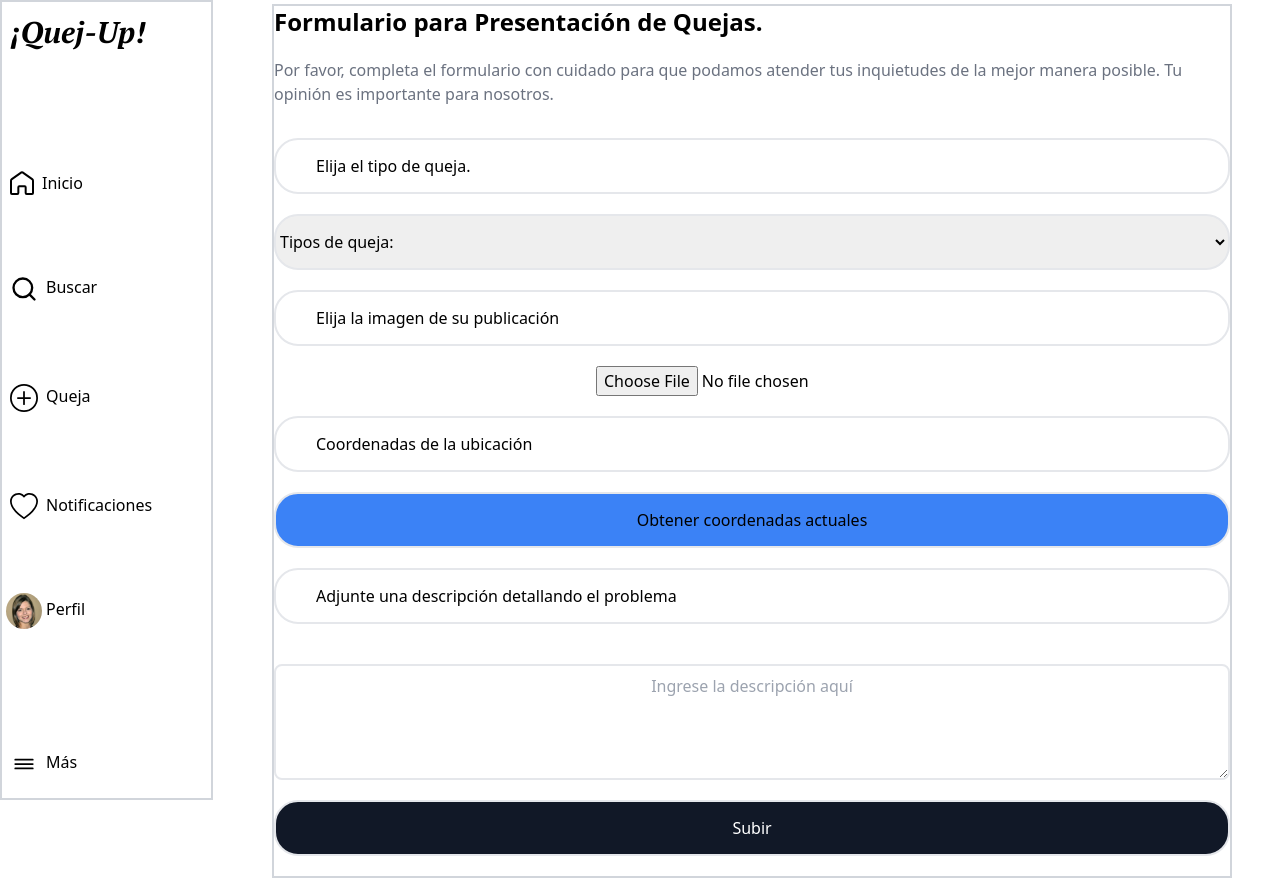
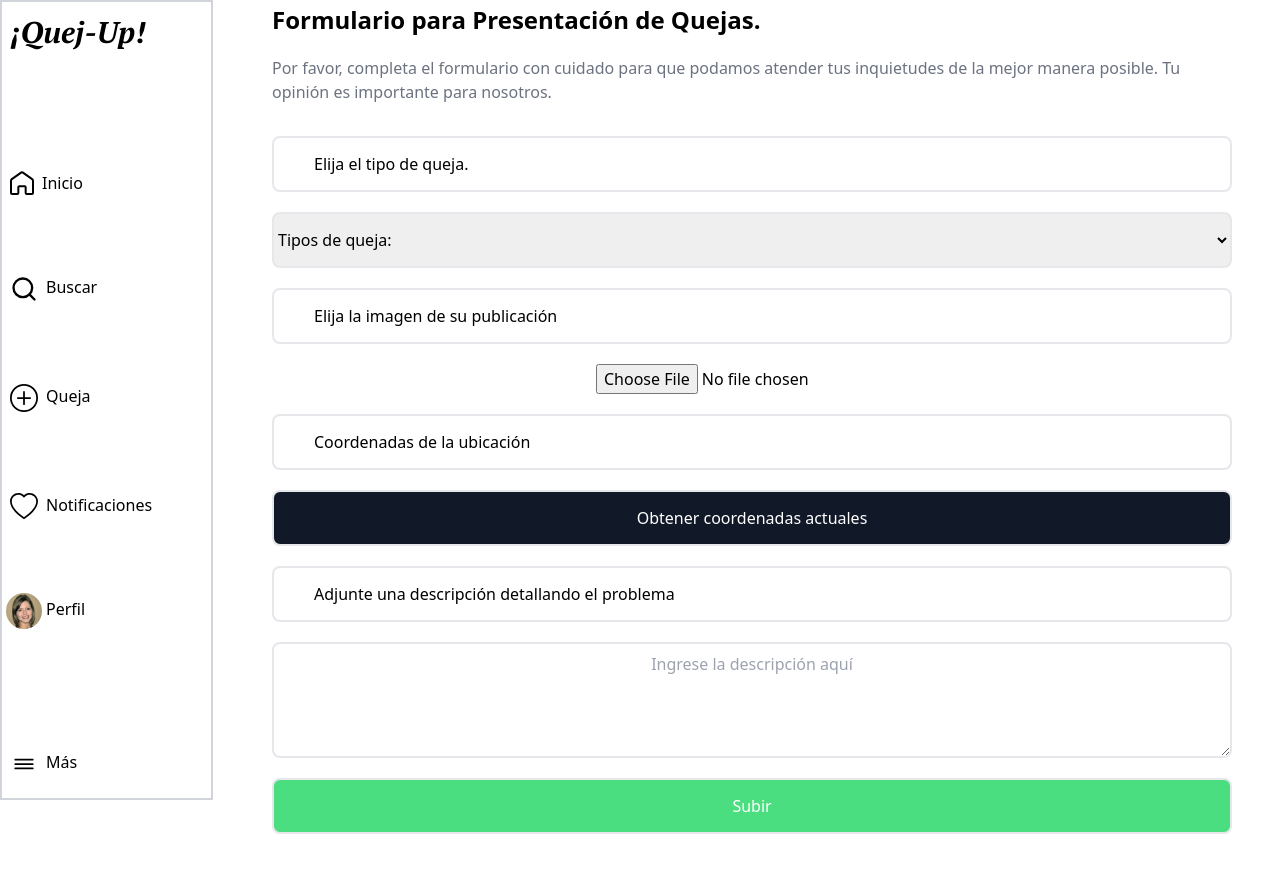
Before and after one commit to VISES-QUEJUP/frontend, a React (Vite) app: page /queja in a window 1280 px wide. After the commit the page ends 858 px from the top, so only its background shows below. Built offline with nearby package versions, Linux system fonts and the light colour scheme; some icons are missing.

Commit message:
agregando validacion para el formulario de queja

```diff
--- a/package.json
+++ b/package.json
@@ -21,7 +21,7 @@
     "react-leaflet": "^4.2.1",
     "react-router-dom": "^6.15.0",
     "styled-components": "^6.0.7",
-    "yup": "^1.2.0"
+    "yup": "^1.3.2"
   },
   "devDependencies": {
     "@types/react": "^18.2.15",
--- a/src/pages/Queja.jsx
+++ b/src/pages/Queja.jsx
@@ -4,14 +4,53 @@ import { PiNumberCircleOneLight } from "react-icons/pi";
 import { PiNumberCircleTwoLight } from "react-icons/pi";
 import { PiNumberCircleThreeLight } from "react-icons/pi";
 import { PiNumberCircleFourLight } from "react-icons/pi";
-
+import { useFormik } from "formik";
+import * as Yup from "yup";
 import { SlLocationPin } from 'react-icons/sl';
 import Modal from '../components/Modal';
+import { CiCircleAlert } from "react-icons/ci"
 
 export default function Queja() {
+    // eslint-disable-next-line no-unused-vars
+    const [selectedFile, setSelectedFile] = useState(null);
+    const [imageUrl, setImageUrl] = useState(null);
+
+    const handleFileChange = (e) => {
+        const selectedFile = e.target.files[0];
+        if (selectedFile) {
+          const imageUrl = URL.createObjectURL(selectedFile);
+          setSelectedFile(selectedFile);
+          setImageUrl(imageUrl);
+          console.log(selectedFile)
+        }
+        formik.handleChange(e);
+      };
+
+    const formik = useFormik({
+        initialValues: {
+            opcion: "",
+            imagen:undefined,
+            lon: "",
+            lat: "",
+            descripcionProblema: "",
+        },
+        //validacion
+        validationSchema: Yup.object({
+            opciones: Yup.string().required("No se registro un tipo de queja."),
+            imagen: Yup.mixed().test('fileRequired', 'Debe cargar una imagen', (value) => {
+                return value !== null && value !== undefined;
+              }),
+            lon: Yup.string().required("No se registro una Ubicación."),
+            lat: Yup.string().required("No se registro una Ubicación."),
+            descripcionProblema: Yup.string().required("No se registro una descripcion del problema.")
+            .min(20,"La descripción debe ser mas larga")
+        }),
+        onSubmit: (data) => {
+            console.log(data)
+        }
+    })
 
     const [modalOpen, setModalOpen] = useState(false);
-
     const openModal = () => {
         setModalOpen(true);
     };
@@ -30,7 +69,9 @@ export default function Queja() {
                     const lat = position.coords.latitude;
                     const lon = position.coords.longitude;
                     setCoordenadas({ lat, lon });
-                    setMostrarCoordenadas(true); // Mostrar el párrafo
+                    formik.setFieldValue("lat", lat);
+                    formik.setFieldValue("lon", lon);
+                    setMostrarCoordenadas(true);
                 },
                 function (error) {
                     if (error.code === error.PERMISSION_DENIED) {
@@ -50,84 +91,129 @@ export default function Queja() {
         obtenerCoordenadas();
     };
 
-    // eslint-disable-next-line no-unused-vars
-    const [selectedFile, setSelectedFile] = useState(null);
-    const [imageUrl, setImageUrl] = useState(null);
-
-    const handleFileChange = (e) => {
-        setSelectedFile(e.target.files[0]);
-        setImageUrl(URL.createObjectURL(e.target.files[0]));
-    };
-
-
-
     return (
         <>
-            <form action="">
             <div className="w-auto h-auto flex justify-around">
                 <Nav />
                 <div className='w-full h-auto mt-12 mb-4 md:mt-0 md:mb-0 md:w-5/6 md:ml-10 lg:w-9/12 lg:ml-56'>
-                        <div className='w-full h-auto flex-col border-2 border-gray-300 my-1 flex items-center'>
+                    <form onSubmit={formik.handleSubmit} className='w-full h-auto flex-col my-1 flex items-center'>
                         <div>
                             <h1 className="mb-5 text-2xl font-bold">Formulario para Presentación de Quejas.</h1>
                             <h2 className="text-gray-500 my-3">Por favor, completa el formulario con cuidado para que podamos atender tus inquietudes de la mejor manera posible. Tu opinión es importante para nosotros.</h2>
                         </div>
 
-                            <div className="w-full h-14 border-2 rounded-3xl m-5 flex items-center ">
+                        <div className="w-full h-14 border-2 rounded-lg  m-5 flex items-center ">
                             <PiNumberCircleOneLight className="h-8 w-10" />
                             <h1>Elija el tipo de queja.</h1>
                         </div>
 
-                            <select name="opciones" id="opciones" className="cursor-pointer w-full h-14 border-2 rounded-3xl">
-                                <option value="" disabled selected>Tipos de queja:</option>
-                                <option value="opcion1">Ruidos Molestos</option>
-                                <option value="opcion2">Calle en mal estado</option>
-                                <option value="opcion3">Árbol caído</option>
-                                <option value="opcion4">Infraestructura obsoleta</option>
+                        <select
+                            name="opcion"
+                            className="cursor-pointer w-full h-14 border-2 rounded-lg"
+                            onChange={(e) => {
+                                formik.handleChange(e);
+                                formik.setFieldValue("opciones", e.target.value);
+                            }}
+                            value={formik.values.opciones}
+                        >
+                            <option value="">Tipos de queja:</option>
+                            <option value="Ruidos Molestos">Ruidos Molestos</option>
+                            <option value="Calle en mal estado">Calle en mal estado</option>
+                            <option value="Árbol caído">Árbol caído</option>
+                            <option value="Infraestructura obsoleta">Infraestructura obsoleta</option>
                         </select>
 
-                            <div className="w-full h-14 border-2 rounded-3xl m-5 flex items-center ">
+                        {formik.errors.opciones && (
+                            <div className="mt-5 flex items-center w-full h-14 border-2 border-red-600 rounded-lg text-center text-red-600">
+                                <CiCircleAlert className="h-8 w-10" />
+                                {formik.errors.opciones}</div>
+                        )}
+
+                        <div className="w-full h-14 border-2 rounded-lg m-5 flex items-center ">
                             <PiNumberCircleTwoLight className="h-8 w-10" />
                             <h1>Elija la imagen de su publicación </h1>
                         </div>
-                            <label htmlFor="file-upload">
-                                <input type="file" id="file-upload" accept=".jpg, .jpeg, .png" onChange={handleFileChange} />
-                            </label>
-                            <div className={` overflow-hidden my-5 flex justify-center items-center w-full h-1/2 rounded-3xl md:w-4/5 md:h-1/4 ${imageUrl ? 'block' : 'hidden'}`}>
-                                {imageUrl && <img src={imageUrl} alt="Vista previa de la imagen" className='w-full h-full object-cover'/>}
+
+                        <input
+                            className='cursor-pointer'
+                            name="imagen"
+                            type='file'
+                            accept=".jpg, .jpeg, .png"
+                            onChange={handleFileChange}
+                        />
+
+                        {formik.errors.imagen && (
+                            <div className="mt-5 flex items-center w-full h-14 border-2 border-red-600 rounded-lg text-center text-red-600">
+                                <CiCircleAlert className="h-8 w-10" />
+                                {formik.errors.imagen}</div>
+                        )}
+
+
+                        <div
+                            className={`overflow-hidden my-5 flex justify-center items-center w-full h-1/2 rounded-lg md:w-4/5 md:h-1/4 ${imageUrl ? 'block' : 'hidden'}`}>
+                            {imageUrl && <img src={imageUrl}
+                                alt="Vista previa de la imagen"
+                                className='w-full h-full object-cover' />}
                         </div>
 
-
-                            <div className="w-full h-14 border-2 rounded-3xl m-5 flex items-center ">
+                        <div className="w-full h-14 border-2 rounded-lg m-5 flex items-center">
                             <PiNumberCircleThreeLight className="h-8 w-10" />
                             <h1>Coordenadas de la ubicación</h1>
+
                         </div>
                         {mostrarCoordenadas && (
-                                <div className='bg-green-400 hover:bg-green-500 mb-5 flex items-center w-full h-14 border-2 rounded-3xl cursor-pointer' onClick={openModal}>
-                                    <SlLocationPin className='h-7 w-10' />
-                                    <h1>Ubicación obtenida en: Latitud: {coordenadas.lat}, Longitud: {coordenadas.lon}</h1>
+                            <div className='bg-gray-900 hover:bg-black text-white mb-5 flex items-center w-full h-14 border-2 rounded-lg cursor-pointer' onClick={openModal}>
+                                <SlLocationPin className='h-7 w-10 text-white' />
+                                <div className="flex-1"> {/* Agregamos un div contenedor para el texto */}
+                                    <div className="flex items-center justify-center">
+                                        <h1>La ubicación se registro exitosamente aquí:</h1>
+                                    </div>
+                                </div>
                             </div>
                         )}
-                            <Modal isOpen={modalOpen} closeModal={closeModal} latitud={coordenadas.lat} longitud={coordenadas.lon} />
-                            <button className="w-full h-14 border-2 rounded-3xl bg-blue-500 hover:bg-blue-600" onClick={handleObtenerCoordenadasClick}>Obtener coordenadas actuales</button>
+                        <Modal
+                            isOpen={modalOpen}
+                            closeModal={closeModal}
+                            latitud={coordenadas.lat}
+                            longitud={coordenadas.lon} />
 
-                            <div className="w-full h-14 border-2 rounded-3xl m-5 flex items-center ">
+                        <button className="w-full h-14 border-2 rounded-lg bg-gray-900 hover:bg-black text-white" onClick={handleObtenerCoordenadasClick}>Obtener coordenadas actuales</button>
+                        {formik.errors.lat && formik.errors.lon && (
+                            <div className="mt-5 flex items-center w-full h-14 border-2 border-red-600 rounded-lg  text-red-600">
+                                <CiCircleAlert className="h-8 w-10" />
+                                <p>{formik.errors.lat}</p>
+                            </div>
+                        )}
+                        <div className="w-full h-14 border-2 rounded-lg m-5 flex items-center ">
                             <PiNumberCircleFourLight className="h-8 w-10" />
                             <h1>Adjunte una descripción detallando el problema</h1>
                         </div>
+
                         <textarea
-
                             name="descripcionProblema"
-                                rows="4" // Puedes ajustar la cantidad de filas deseadas
+                            rows="4"
                             placeholder="Ingrese la descripción aquí"
-                                className="w-full p-2 border-2 rounded-lg m-5 text-center"
+                            className="w-full mb-5  p-2 border-2 rounded-lg text-center"
+                            onChange={formik.handleChange}
+                            value={formik.values.descripcionProblema}
                         ></textarea>
 
-                            <button className="mb-10 w-full h-14 border-2 rounded-3xl bg-gray-900 hover:bg-black text-white md:mb-0 lg:mb-5">Subir</button>
+
+                        {formik.errors.descripcionProblema && (
+                            <div className="mb-5 flex items-center w-full h-14 border-2 border-red-600 rounded-lg text-center text-red-600">
+                                <CiCircleAlert className="h-8 w-10" />
+                                {formik.errors.descripcionProblema}</div>
+                        )}
+
+
+                        <button
+                            type="submit"
+                            className="mb-10 w-full h-14 border-2 rounded-lg bg-green-400 hover:bg-green-600 text-white md:mb-0 lg:mb-5"
+                        >Subir</button>
+                    </form>
                 </div>
             </div>
-                </div>
-            </form>
+
         </>
     )
 }
```
Also changed, not shown: src/images/calle.jpg (added), 1 other file (tests, documents, lock files or other folders). Lines whose indentation alone changed are shown as unchanged.
